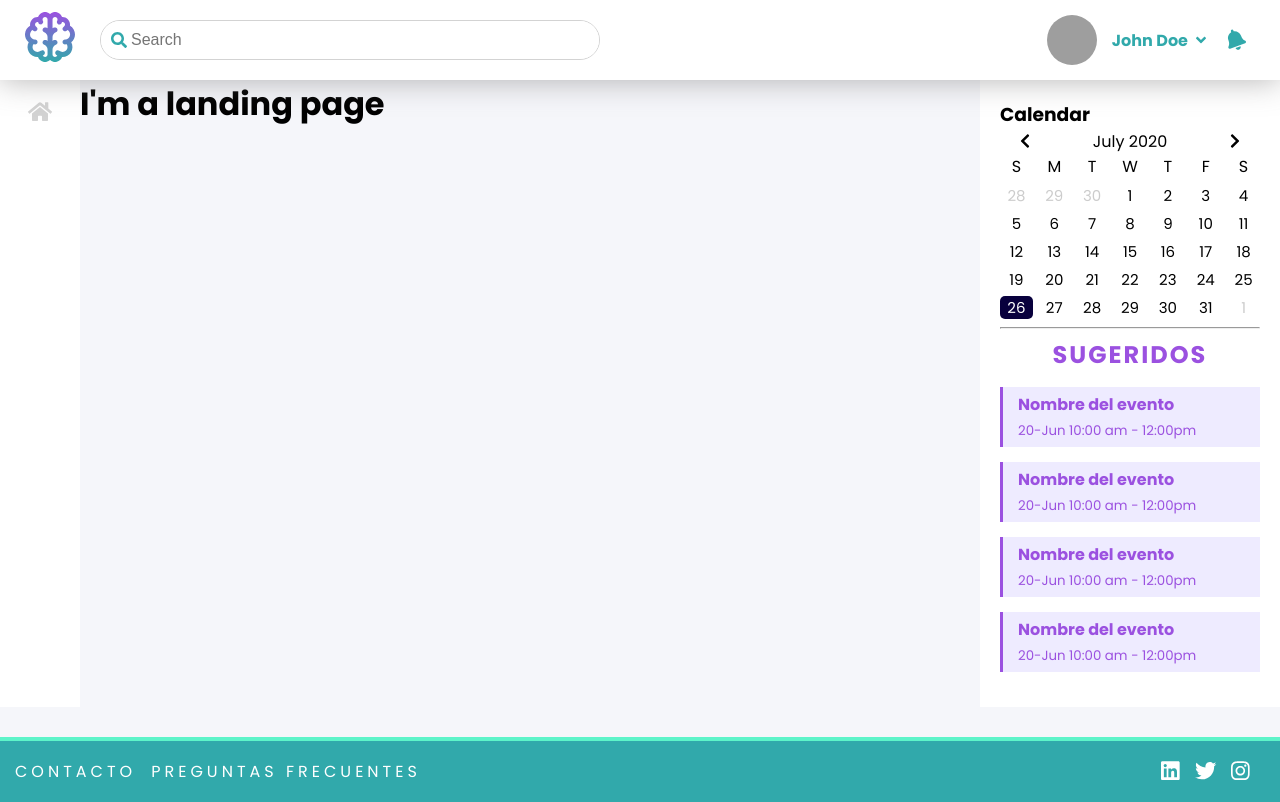
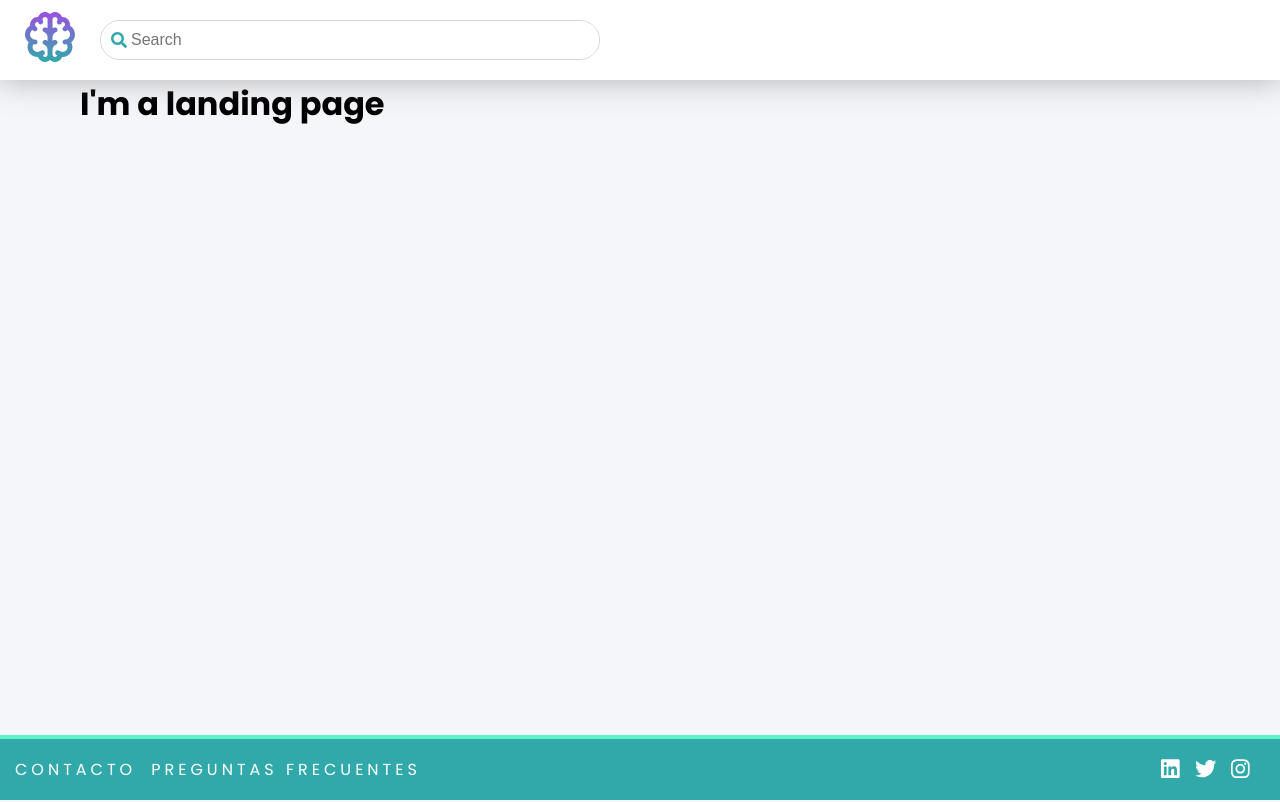
Before and after one commit to AgendaMaster/proyecto-front, a React (Create React App) app: page / in a window 1280 px wide. Built offline with nearby package versions, Linux system fonts and the light colour scheme; grey boxes are pictures that could not be loaded.

Commit message:
conditional render on layout

```diff
--- a/src/components/layout/AppHeader.js
+++ b/src/components/layout/AppHeader.js
@@ -9,7 +9,7 @@ import { Link } from 'react-router-dom';
 import Logo from './../../assets/images/logo.svg';
 import './../../sass/components/layout/AppHeader.scss';
 
-export function AppHeader({ user = { name: 'John Doe' } }) {
+export function AppHeader({ user = { name: 'John Doe' }, auth }) {
   return (
     <div className='AppHeader'>
       <Link className='AppHeader-logo' to='/'>
@@ -21,6 +21,7 @@ export function AppHeader({ user = { name: 'John Doe' } }) {
         <FontAwesomeIcon className='SearchBar-icon' icon={faSearch} />
         <input placeholder='Search' className='SearchBar-input' type='text' />
       </div>
+      {auth && (
         <div className='AppHeader-userInfo'>
           <div className='Account'>
             <img
@@ -41,6 +42,7 @@ export function AppHeader({ user = { name: 'John Doe' } }) {
             />
           </div>
         </div>
+      )}
     </div>
   );
 }
--- a/src/components/layout/index.js
+++ b/src/components/layout/index.js
@@ -1,4 +1,5 @@
 import React from 'react';
+import { useLocation } from 'react-router-dom';
 
 import { AppHeader } from './AppHeader';
 import { NavDrawer } from './NavDrawer';
@@ -13,12 +14,15 @@ const suggestions = new Array(4).fill({
 });
 
 export function Layout({ children }) {
+  const { pathname } = useLocation();
+  const currentRoute = ROUTES.find((route) => route.path === pathname) || {};
+  console.log(currentRoute);
   return (
     <div className='Layout'>
-      <AppHeader />
-      <NavDrawer routes={ROUTES[1].routes} />
+      <AppHeader auth={currentRoute.auth} />
+      {currentRoute.auth && <NavDrawer routes={ROUTES[1].routes} />}
       <main className='Layout-main'>{children}</main>
-      <CalendarDrawer suggestions={suggestions} />
+      {currentRoute.auth && <CalendarDrawer suggestions={suggestions} />}
       <Footer />
     </div>
   );
```
Lines whose indentation alone changed are shown as unchanged.
